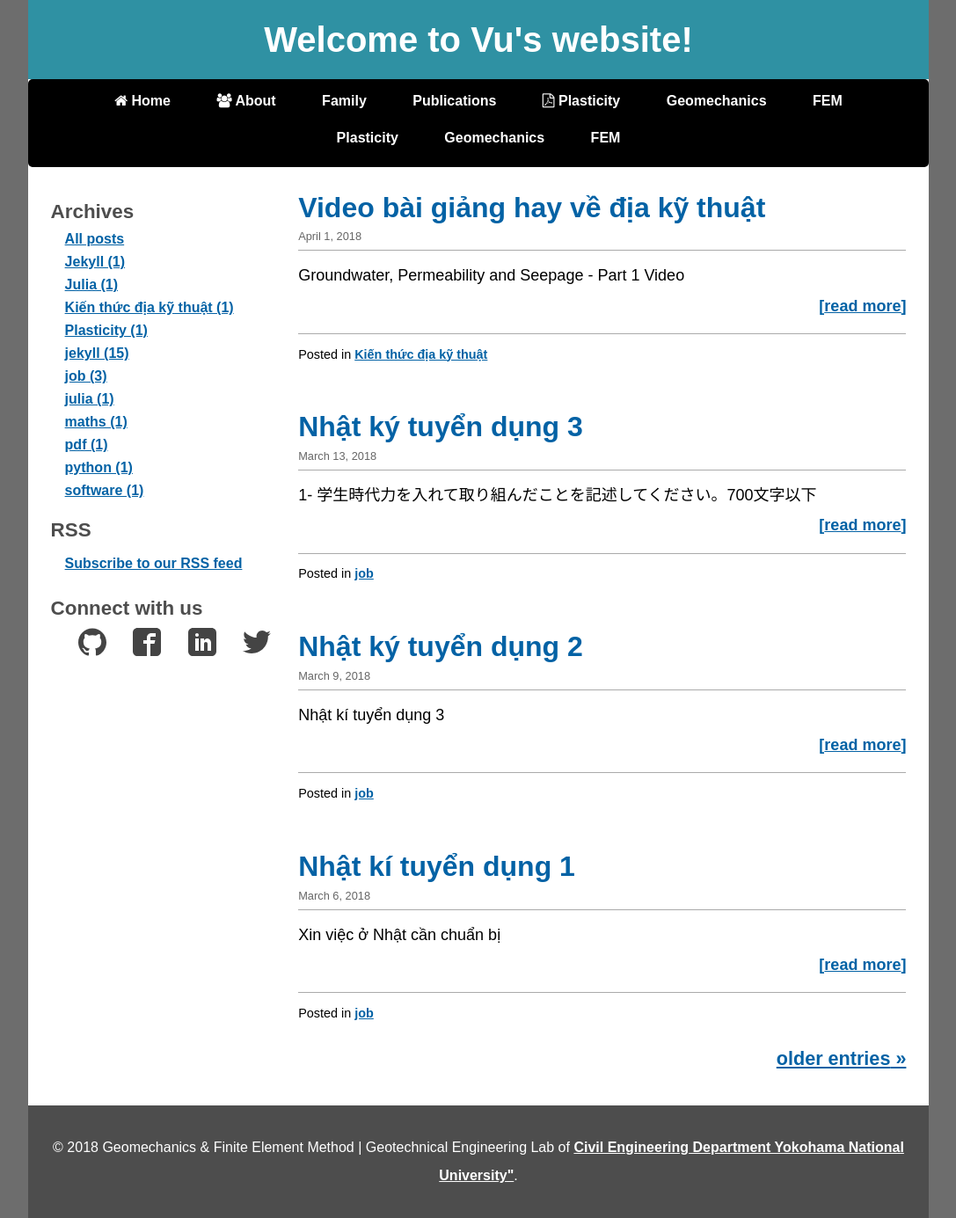
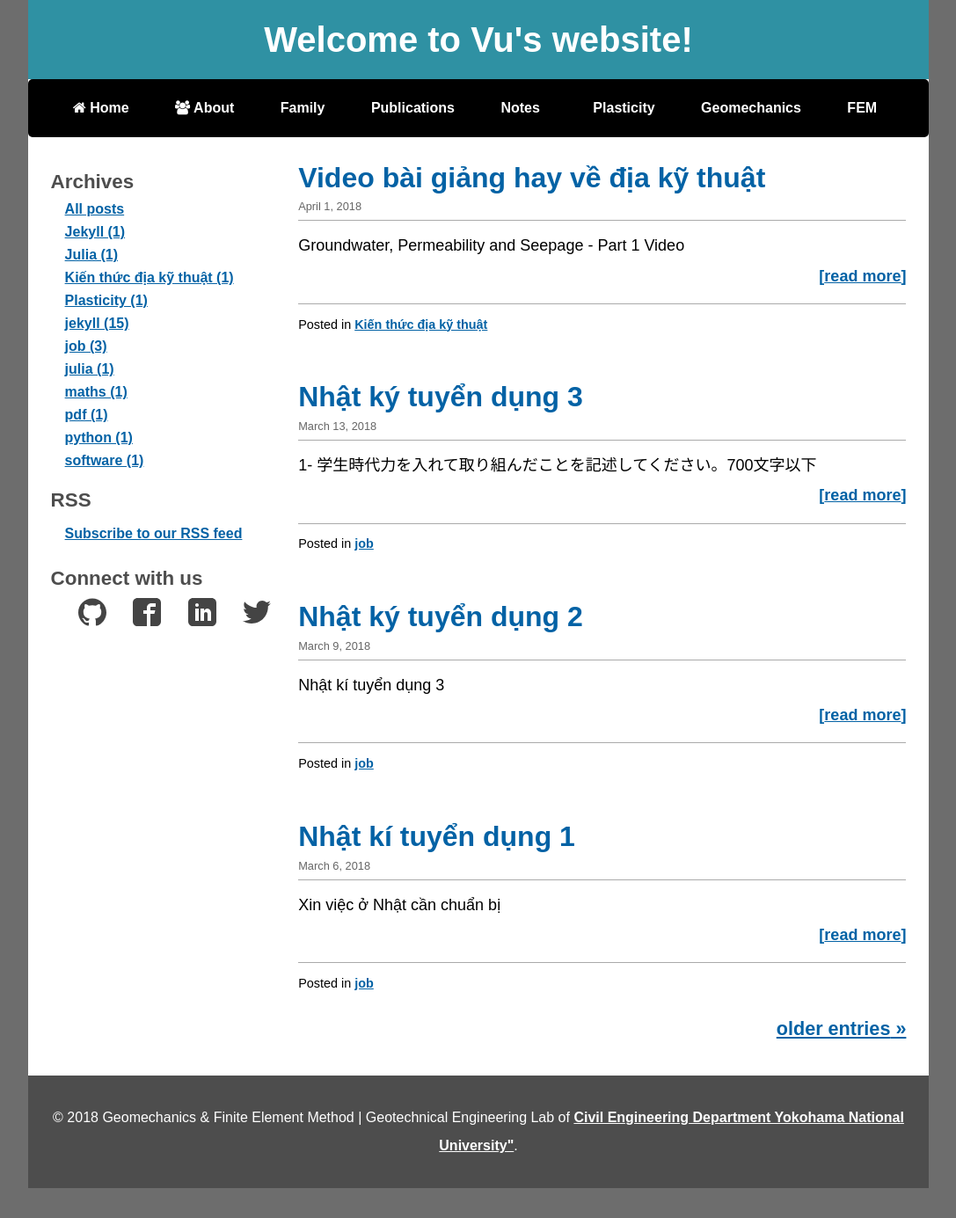
Before and after one commit to quangvunp/geomechanics, a Jekyll site: the page built from index.html, in a window 1280 px wide. Shown: the whole page at 88% size, without its empty margins (96-1183 px from the left). Built offline with Jekyll 4.4.1, drawn with Linux system fonts in a browser that asks for light colours; the list of posts is cut into pages by our own code; after the commit the page ends 1351 px from its top, so only the background shows below that.

Commit message:
Update default.html

```diff
--- a/_layouts/default.html
+++ b/_layouts/default.html
@@ -38,12 +38,14 @@
 	<li><a href="{{site.baseurl}}/about.html"><i class="fa fa-users"></i> About</a></li>
 	<li><a href="{{site.baseurl}}/Family.html"> Family</a></li>
 	<li><a href="{{site.baseurl}}/Publications.html"> Publications</a></li>
-	<li><a href="{{site.baseurl}}/Plasticity.html"><i class="fa fa-file-pdf-o"></i> Plasticity </a></li>
+	<!--
+		<li><a href="{{site.baseurl}}/Plasticity.html"><i class="fa fa-file-pdf-o"></i> Plasticity </a></li>
 	<li><a href="{{site.baseurl}}/geotech.html"> Geomechanics </a></li>
-	<li><a href="{{site.baseurl}}/FEM.html"> FEM </a></li>
+		-->
+	<li><a href="#"> Notes </a></li>
 
 
-		<ul>
+		<ul style="display: inline-block;">
  		<li><a class = "button" href="{{site.baseurl}}/Plasticity.html"> Plasticity </a></li>
  	        <li><a class = "button" href="{{site.baseurl}}/geotech.html"> Geomechanics </a></li>
  	        <li><a class = "button" href="{{site.baseurl}}/FEM.html"> FEM </a></li>
```
